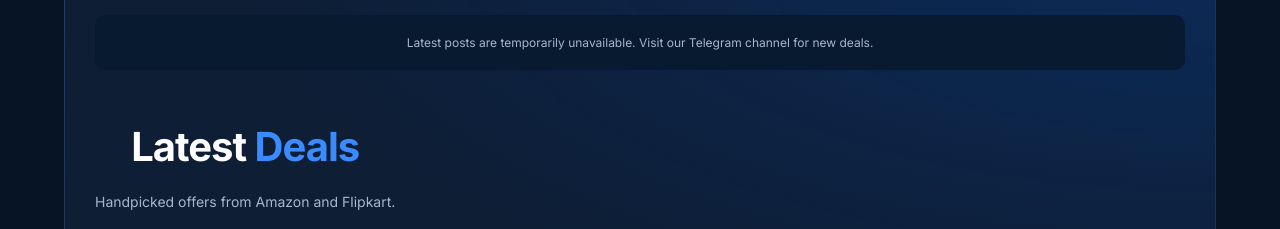
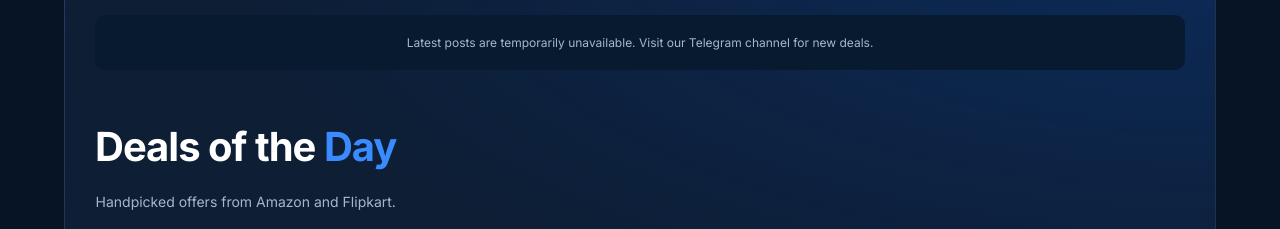
Before and after one commit to Zubairgit421/zubairtechtalks, a plain HTML site: page index.html in a window 1280 px wide. Shown: the part 1747-1976 px from the top of the page. Drawn offline with nearby package versions, Linux system fonts and the light colour scheme; no server answers.

Commit message:
Change heading from 'Latest Deals' to 'Deals of the Day'

```diff
--- a/index.html
+++ b/index.html
@@ -937,7 +937,7 @@
 
     <div class="section-heading" style="margin-top:45px;">
       <div>
-        <h2>Latest <span class="blue-text">Deals</span></h2>
+        <h2>Deals of the <span class="blue-text">Day</span></h2>
         <p>Handpicked offers from Amazon and Flipkart.</p>
       </div>
     </div>
```
